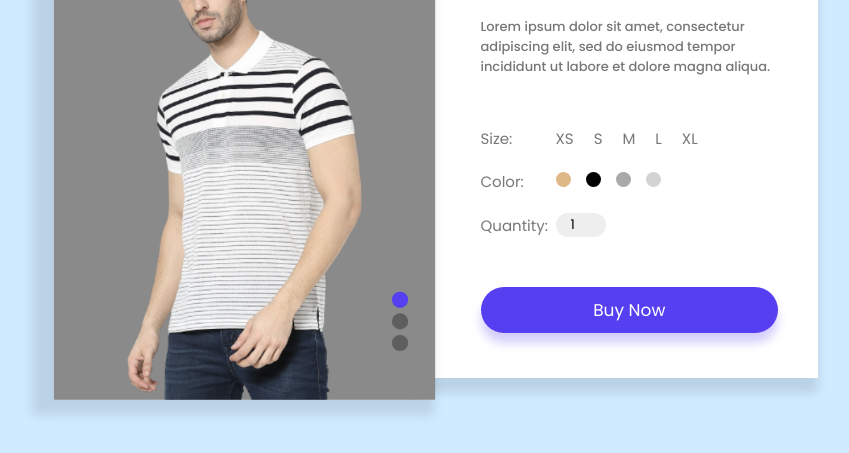
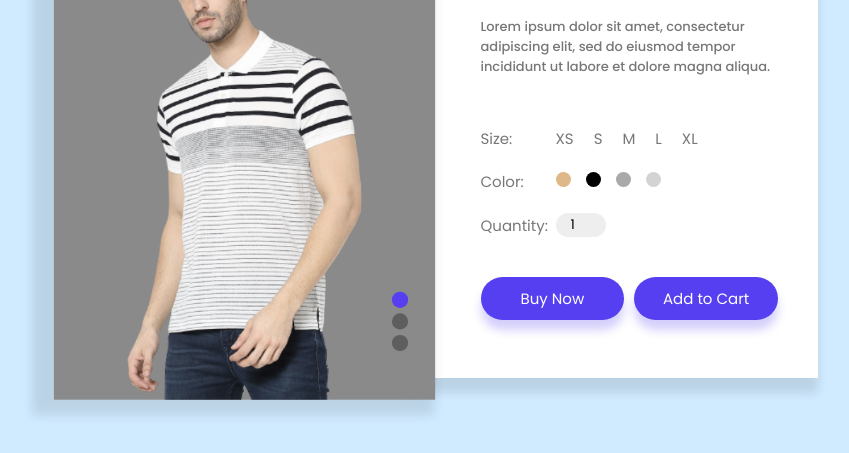
Before and after one commit to ar7em1s/30-days-30-js-projects, a plain HTML site: page 24. Product Page/index.html in a window 1280 px wide. Shown: the part 293-746 px from the top of the page, without its empty margins (197-1046 px from the left). Drawn offline with Linux system fonts and the light colour scheme.

Commit message:
added cart btn

```diff
--- a/24. Product Page/app.js
+++ b/24. Product Page/app.js
@@ -1,5 +1,6 @@
 let productImg = document.getElementById("productImg");
 let btn = document.getElementsByClassName("btn");
+let order = document.getElementById("order");
 
 btn[0].onclick = function () {
   productImg.src = "images/image1.png";
@@ -22,3 +23,11 @@ btn[2].onclick = function () {
   }
   this.classList.add("active");
 };
+
+function placeOrder() {
+  order.innerHTML = "Thank you! Your order has been placed!";
+
+  setTimeout(function () {
+    order.innerHTML = "";
+  }, 6000);
+}
--- a/24. Product Page/index.html
+++ b/24. Product Page/index.html
@@ -78,7 +78,11 @@
               <p>Quantity:</p>
               <input type="number" value="1" min="1" />
             </div>
-            <button>Buy Now</button>
+            <div class="button-container">
+              <button type="button" onclick="placeOrder()">Buy Now</button>
+              <button type="button" onclick="">Add to Cart</button>
+            </div>
+            <p id="order"></p>
           </form>
         </div>
       </div>
--- a/24. Product Page/style.css
+++ b/24. Product Page/style.css
@@ -154,16 +154,21 @@
   border-radius: 12px;
 }
 
-form button {
+.button-container {
+  display: flex;
+  margin-top: 40px;
+  gap: 10px; /* Adds space between the buttons */
+}
+
+button {
+  flex: 1; /* Buttons take equal width */
   background: #553ff0;
   color: #fff;
-  font-size: 17px;
-  width: 100%;
+  font-size: 15px;
   padding: 10px;
   border-radius: 30px;
   border: 0;
   outline: 0;
-  margin-top: 50px;
   box-shadow: 0 10px 10px rgba(85, 63, 240, 0.25);
   cursor: pointer;
 }
@@ -187,3 +192,13 @@ form button {
 .btn.active {
   background: #553ff0;
 }
+
+#order {
+  color: #00d874;
+  font-size: 14px;
+  display: block;
+  align-items: center;
+  justify-content: center;
+  padding: 5px;
+  margin-top: 5px;
+}
```
